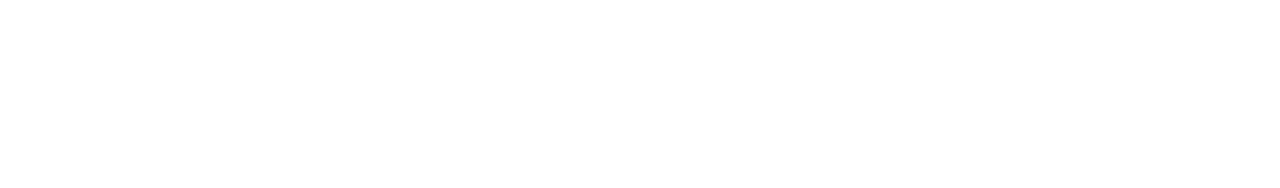
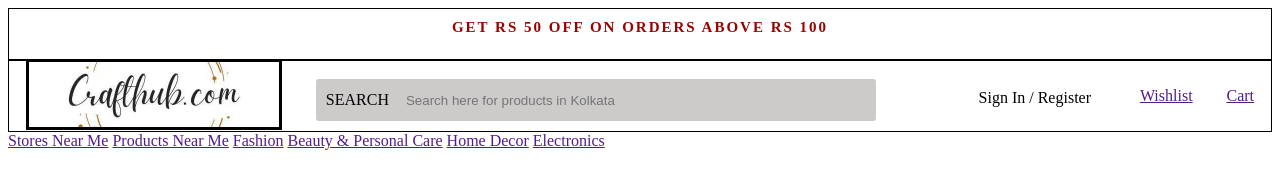
Before and after one commit to rbhomale17/CraftsHub-Project, a website: page Cart.html in a window 1280 px wide. Drawn offline with Linux system fonts and the light colour scheme.

Commit message:
Cart page Navigation bar

```diff
--- a/Cart.html
+++ b/Cart.html
@@ -4,9 +4,42 @@
     <meta charset="UTF-8">
     <meta http-equiv="X-UA-Compatible" content="IE=edge">
     <meta name="viewport" content="width=device-width, initial-scale=1.0">
-    <title>Document</title>
+    <title>Cart page</title>
+    <link rel="stylesheet" href="./styles/cart.css">
 </head>
 <body>
+    <div id="wrapper">
+        <div id="discount">GET RS 50 OFF ON ORDERS ABOVE RS 100</div>
+        <div id="nav">
+            <div class="unav">
+                <div class="logo">
+                <img src="./1680019594609.jpg" alt="">
+            </div>
+             <div class="search">
+                <div class="title">SEARCH</div>
+                <input type="search" name="" id="search" placeholder="Search here for products in Kolkata">
+                <div class="search-icon">
+                    <i class="fa fa-search"></i>
+                </div>
+            </div>
+                <a href="" id="location"></a>
+                <a href="" id="signIn" style="padding: 13px 15px; text-decoration: none;">
+                    <span class="signIn-text"><i class="fa fa-user" style="font-size: 20px; margin-top: 7px;color: black;">
+                    </i>Sign In / Register</span>
+                <a href="">Wishlist</a>
+                <a href="">Cart</a>
+            </div>
+            <div class="lnav">
+                <a href="">Stores Near Me</a>
+                <a href="">Products Near Me</a>
+                <a href="">Fashion</a>
+                <a href="">Beauty & Personal Care</a>
+                <a href="">Home Decor</a>
+                <a href="">Electronics</a>
+            </div>
+        </div>
 
+
+    </div>
 </body>
 </html>
--- /dev/null
+++ b/styles/cart.css
@@ -0,0 +1,61 @@
+#wrapper{
+    display: flex;
+    flex-direction: column;
+}
+#discount{
+    border: 1px solid #000000;
+    background-color: #ffffff;
+    height: 40px;
+    font-family: Muli;
+    font-size: 15px;
+    font-weight: 700;
+    letter-spacing: 2px;
+    text-align: center;
+    color: rgb(156, 0, 0);
+    padding-top: 10px;
+}.unav{
+    border: 1px solid black;
+    height: 70px;
+    display: flex;
+    justify-content: space-around;
+    align-items: center;
+}
+.unav img{
+    border: solid;
+    object-fit: cover;
+    width: 250px;
+    height: 65px;
+}
+.unav .search{
+ border: 1px solid black;
+ display: flex;
+ width: 35rem;
+ height: 42px;
+ margin-top: 8px;
+ justify-content: space-between;
+ align-items: center;
+ border-radius: 3px;
+ border: none;
+ background-color: rgb(205, 202, 202);
+}
+.unav #search{
+    width: 78%;
+    height: 100%;
+    border: none;
+    outline: none;
+    background-color: rgb(205, 202, 202) ;
+}
+.unav .title{
+    padding-left: 10px;
+}
+.unav i{
+    cursor: pointer;
+    padding-right: 20px;
+}
+.unav .signIn-text{
+    color: black;
+    font-weight: 500;
+}
+#popup{
+    margin-top: 300px;
+}
```
Also changed, not shown: index.html (+1 -1 lines).
